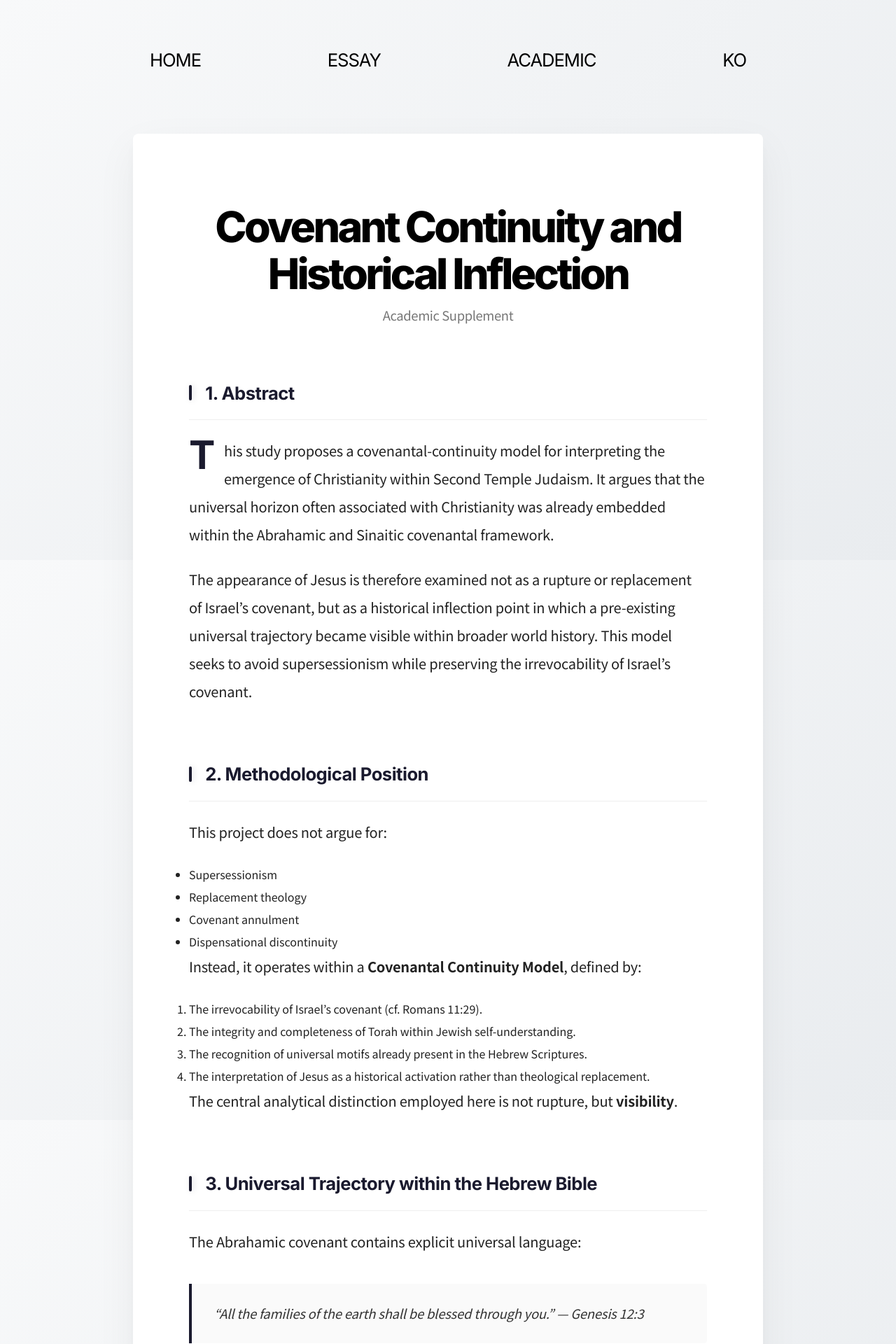
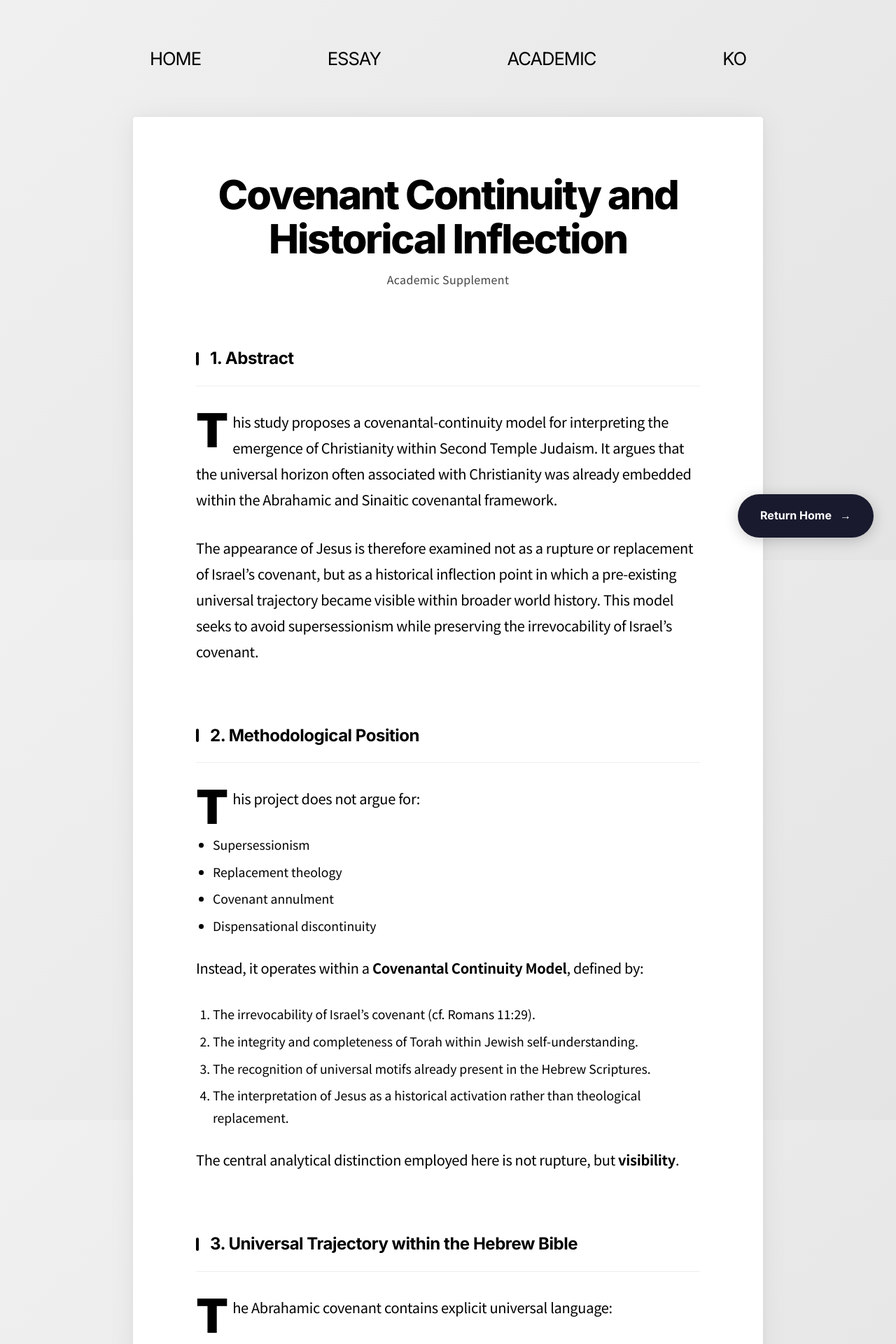
Before and after one commit to multizer/eonheon, a Next.js app: page /1/academic in a window 1280 px wide. Shown: the top 1920 px of the page at 70% size. Built offline with nearby package versions, Linux system fonts and the light colour scheme.

Commit message:
feat: restore premium design, refine typography, and add reading progress bar

```diff
--- a/app/[lang]/academic/page.tsx
+++ b/app/[lang]/academic/page.tsx
@@ -1,9 +1,36 @@
 import { getContent } from "@/lib/content";
 import ContentRenderer from "@/components/ContentRenderer";
+import Link from "next/link";
 
 export default async function Page({ params }: { params: Promise<{ lang: string }> }) {
     const { lang } = await params;
     const data = await getContent(lang, "academic");
+    const isKo = lang === "ko";
 
-    return <ContentRenderer data={data} lang={lang} />;
+    return (
+        <>
+            <ContentRenderer data={data} lang={lang} />
+
+            {/* Floating CTA Button */}
+            <Link href={`/${lang}`} className="floating-cta">
+                {isKo ? "홈으로 돌아가기" : "Return Home"}
+                <span className="arrow">→</span>
+            </Link>
+
+            <div className="next-page-transition">
+                <hr />
+                <div className="transition-content">
+                    <p className="teaser">
+                        {isKo
+                            ? "홈페이지에서 다른 에세이들도 살펴보세요."
+                            : "Explore more essays on the home page."}
+                    </p>
+                    <Link href={`/${lang}`} className="cta-button">
+                        {isKo ? "홈으로 돌아가기" : "Return Home"}
+                        <span className="arrow">→</span>
+                    </Link>
+                </div>
+            </div>
+        </>
+    );
 }
--- a/app/[lang]/globals.css
+++ b/app/[lang]/globals.css
@@ -1,15 +1,12 @@
 :root {
   --background: #ffffff;
   --foreground: #1a1a2e;
-  /* Navy for titles */
-  --text-main: #222222;
-  /* Specific dark gray for body */
-  --muted: #777777;
-  /* Citation and subtitle */
+  --text-main: #000000;
+  --muted: #444444;
   --border: #eeeeee;
   --max-width: 900px;
-  /* Updated from 720px for wider premium feel */
 }
+
 
 * {
   box-sizing: border-box;
@@ -24,10 +21,8 @@ body {
 
 body {
   color: var(--text-main);
-  background: linear-gradient(135deg, #f8f9fa 0%, #e9ecef 100%);
-  /* Premium subtle gradient */
-  line-height: 2.0;
-  /* Updated from 1.6 per request */
+  background: linear-gradient(135deg, #f0f0f0 0%, #e4e4e4 100%);
+  line-height: 1.85;
   word-break: keep-all;
   overflow-wrap: break-word;
   -webkit-font-smoothing: antialiased;
@@ -47,33 +42,16 @@ body {
 
 main {
   max-width: var(--max-width);
-  margin: 60px auto;
-  /* Increased top/bottom margin for floating feel */
-  padding: 100px 80px;
-  /* Increased padding for spaciousness */
-  background: #ffffff;
-  /* White page */
-  box-shadow: 0 20px 60px rgba(0, 0, 0, 0.05), 0 10px 20px rgba(0, 0, 0, 0.03);
-  /* Layered soft shadow for depth */
+  margin: 40px auto 80px;
+  padding: 80px 90px;
+  background: var(--background);
+  color: var(--text-main);
+  box-shadow: 0 2px 40px rgba(0, 0, 0, 0.06), 0 1px 8px rgba(0, 0, 0, 0.04);
   min-height: calc(100vh - 200px);
-  border-radius: 8px;
-  /* Slightly rounded corners */
-  animation: fadeInUp 0.8s ease-out forwards;
-  /* Entrance animation */
+  border-radius: 4px;
 }
 
-/* Drop Caps for Essay Pages */
-/* Targets the first paragraph inside the markdown-body section of an article */
-article .markdown-body>p:first-of-type::first-letter {
-  font-family: var(--font-title);
-  font-size: 3.5rem;
-  float: left;
-  line-height: 0.8;
-  margin-right: 0.8rem;
-  margin-top: 0.2rem;
-  color: var(--foreground);
-  font-weight: 700;
-}
+
 
 @media (max-width: 600px) {
   main {
@@ -86,45 +64,39 @@ article .markdown-body>p:first-of-type::first-letter {
 
 h1 {
   font-family: var(--font-title);
-  color: #000000;
-  /* Pure black for modern weight */
+  color: var(--text-main);
   font-weight: 800;
-  /* Bolder for modern Sans-serif */
-  line-height: 1.1;
-  margin-bottom: 0.8rem;
-  letter-spacing: -0.05em;
-  /* Tighter for modern look */
+  line-height: 1.08;
+  margin-bottom: 1rem;
   text-align: center;
-  font-size: 3.8rem;
-  /* Larger for impact */
-  letter-spacing: -0.06em;
-  /* Tighter tracking for large text */
+  font-size: 3.6rem;
+  letter-spacing: -0.04em;
+  padding-bottom: 0;
 }
 
 .subtitle {
   font-family: var(--font-noto-sans);
   color: var(--muted);
-  font-size: 1.15rem;
+  font-size: 1rem;
   text-align: center;
-  margin-bottom: 3.5rem;
-  letter-spacing: -0.02em;
+  margin-bottom: 4rem;
+  letter-spacing: 0.02em;
   line-height: 1.4;
+  font-weight: 400;
 }
 
 h2 {
   font-family: var(--font-title);
-  color: var(--foreground);
+  color: var(--text-main);
   font-weight: 700;
-  font-size: 1.6rem;
-  /* Slightly larger */
-  margin-top: 4.5rem;
-  /* Increased top margin for better separation */
-  margin-bottom: 1.5rem;
-  padding-bottom: 0.8rem;
+  font-size: 1.5rem;
+  margin-top: 5rem;
+  margin-bottom: 0;
+  padding-bottom: 1rem;
   border-bottom: 1px solid var(--border);
   display: flex;
   align-items: center;
-  gap: 1.2rem;
+  gap: 1rem;
   position: relative;
   letter-spacing: -0.02em;
 }
@@ -133,18 +105,37 @@ h2::before {
   content: "";
   display: inline-block;
   width: 4px;
-  height: 1.4rem;
-  background: var(--foreground);
+  height: 1.2rem;
+  background: var(--text-main);
   border-radius: 2px;
   flex-shrink: 0;
-  box-shadow: 2px 0 10px rgba(26, 26, 46, 0.15);
+}
+
+/* h2 아래 구분선과 첫 문단 사이 간격 */
+h2 + p,
+h2 + ul,
+h2 + ol {
+  margin-top: 2rem;
 }
 
 p {
-  margin-bottom: 1.5rem;
+  margin-bottom: 1.6em;
   font-size: 1.25rem;
-  letter-spacing: -0.01em;
-  /* Subtle tightening for readability */
+  letter-spacing: -0.015em;
+}
+
+/* Drop Cap: h2 바로 다음 첫 번째 p의 첫 글자 */
+h2 + p::first-letter,
+h2 + hr + p::first-letter {
+  float: left;
+  font-family: var(--font-title);
+  font-size: 4.2rem;
+  font-weight: 900;
+  line-height: 0.78;
+  margin-right: 0.12em;
+  margin-top: 0.08em;
+  color: var(--text-main);
+  letter-spacing: -0.03em;
 }
 
 strong {
@@ -158,22 +149,34 @@ hr {
 }
 
 blockquote {
-  border-left: 4px solid var(--foreground);
-  /* Use foreground color for impact */
-  padding: 1.5rem 2rem;
-  margin: 2.5rem 0;
-  background: rgba(0, 0, 0, 0.02);
-  /* Very subtle background */
-  border-radius: 0 4px 4px 0;
+  border-left: 3px solid var(--text-main);
+  padding: 0.5rem 0 0.5rem 2rem;
+  margin: 2.5rem 0 0.5rem;
+  background: transparent;
 }
 
 blockquote p {
   font-size: 1.15rem;
   font-style: italic;
-  color: #333333;
+  color: var(--text-main);
   margin-bottom: 0;
-  line-height: 2.0;
+  line-height: 1.8;
+  opacity: 0.85;
 }
+
+/* blockquote 바로 다음 cite-like em (— Author) */
+blockquote + p,
+blockquote + p em {
+  font-size: 0.9rem;
+  color: var(--muted);
+  font-style: normal;
+  display: block;
+  margin-top: 0.3rem;
+  margin-left: 2rem;
+  margin-bottom: 2rem;
+}
+
+/* blockquote border는 --text-main으로 자동 적용, 별도 dark override 불필요 */
 
 cite {
   display: block;
@@ -183,6 +186,26 @@ cite {
   margin-top: 0.3rem;
   margin-left: 1.5rem;
   margin-bottom: 2rem;
+}
+
+ul, ol {
+  padding-left: 1.5rem;
+  margin-bottom: 1.6em;
+}
+
+ul li, ol li {
+  font-size: 1.1rem;
+  line-height: 1.8;
+  margin-bottom: 0.4em;
+  color: var(--text-main);
+}
+
+ol {
+  list-style-type: decimal;
+}
+
+ul {
+  list-style-type: disc;
 }
 
 .references {
@@ -226,14 +249,33 @@ nav {
 
 nav a {
   text-decoration: none;
-  color: #000000;
+  color: var(--text-main);
   transition: transform 0.2s, opacity 0.2s;
   display: inline-block;
+  position: relative;
+}
+
+nav a::after {
+  content: '';
+  position: absolute;
+  width: 100%;
+  transform: scaleX(0);
+  height: 2px;
+  bottom: 0;
+  left: 0;
+  background-color: var(--text-main);
+  transform-origin: bottom right;
+  transition: transform 0.25s ease-out;
+}
+
+nav a:hover::after {
+  transform: scaleX(1);
+  transform-origin: bottom left;
 }
 
 nav a:hover {
-  opacity: 0.5;
-  transform: translateY(-2px);
+  opacity: 1;
+  /* Keep opacity full for hover effect */
 }
 
 .floating-cta {
@@ -245,8 +287,9 @@ nav a:hover {
   align-items: center;
   gap: 0.75rem;
   padding: 1rem 2rem;
-  background: var(--foreground);
-  color: white;
+  background: var(--foreground) !important;
+  color: var(--background) !important;
+  /* Inverted high contrast */
   text-decoration: none;
   font-family: var(--font-title);
   font-weight: 700;
--- a/app/[lang]/layout.tsx
+++ b/app/[lang]/layout.tsx
@@ -25,6 +25,9 @@ export const metadata: Metadata = {
   description: "A digital space for essays and academic work.",
 };
 
+
+import ReadingProgressBar from "@/components/ReadingProgressBar";
+
 export default async function RootLayout({
   children,
   params,
@@ -41,6 +44,7 @@ export default async function RootLayout({
         fontFamily: `var(--font-noto-sans), sans-serif`,
         '--font-title': 'var(--font-inter), var(--font-noto-sans), sans-serif'
       } as any}>
+        <ReadingProgressBar />
         <nav>
           <Link href={isKo ? "/ko" : "/"}>{isKo ? "홈" : "Home"}</Link>
           <Link href={isKo ? "/ko/essay" : "/essay"}>{isKo ? "에세이" : "Essay"}</Link>
--- /dev/null
+++ b/components/ReadingProgressBar.tsx
@@ -0,0 +1,37 @@
+"use client";
+
+import { useEffect, useState } from "react";
+
+export default function ReadingProgressBar() {
+    const [readingProgress, setReadingProgress] = useState(0);
+
+    const scrollListener = () => {
+        const totalHeight = document.documentElement.scrollHeight - window.innerHeight;
+        const scrollPosition = window.scrollY;
+
+        if (totalHeight > 0) {
+            setReadingProgress((scrollPosition / totalHeight) * 100);
+        }
+    };
+
+    useEffect(() => {
+        window.addEventListener("scroll", scrollListener);
+        return () => window.removeEventListener("scroll", scrollListener);
+    }, []);
+
+    return (
+        <div
+            style={{
+                position: "fixed",
+                top: 0,
+                left: 0,
+                height: "3px",
+                backgroundColor: "var(--foreground)",
+                width: `${readingProgress}%`,
+                zIndex: 9999,
+                transition: "width 0.1s ease-out",
+                boxShadow: "0 0 10px rgba(0,0,0,0.2)"
+            }}
+        />
+    );
+}
```
Also changed, not shown: app/[lang]/essay/page.tsx (+28 -1 lines).
